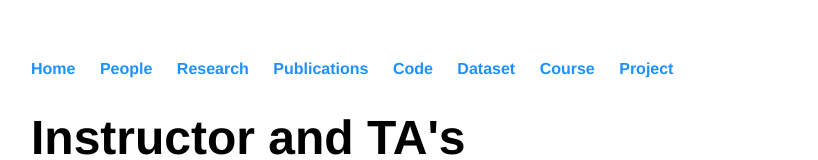
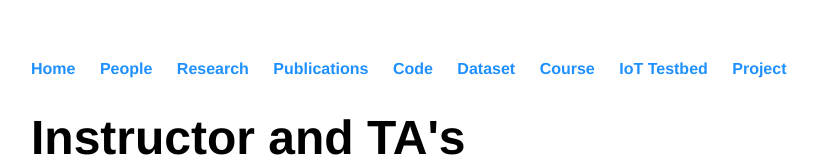
Before and after one commit to iotsecurelab/decaipar.github.io, a website: page course.html in a window 1280 px wide. Shown: the top 160 px of the page, without its empty margins (161-979 px from the left). Drawn offline with Linux system fonts and the light colour scheme.

Commit message:
update testbed page

```diff
--- a/course.html
+++ b/course.html
@@ -24,6 +24,7 @@ color:DodgerBlue
 			<li><a href="/code.html">Code</a></li>
 			<li><a href="/dataset.html">Dataset</a></li>
 			<li><a href="/course.html">Course</a></li>
+			 <li><a href="/testbed.html">IoT Testbed</a></li>
 			<li><a href="/Project.html">Project</a></li>
 
     		</ul>
```
